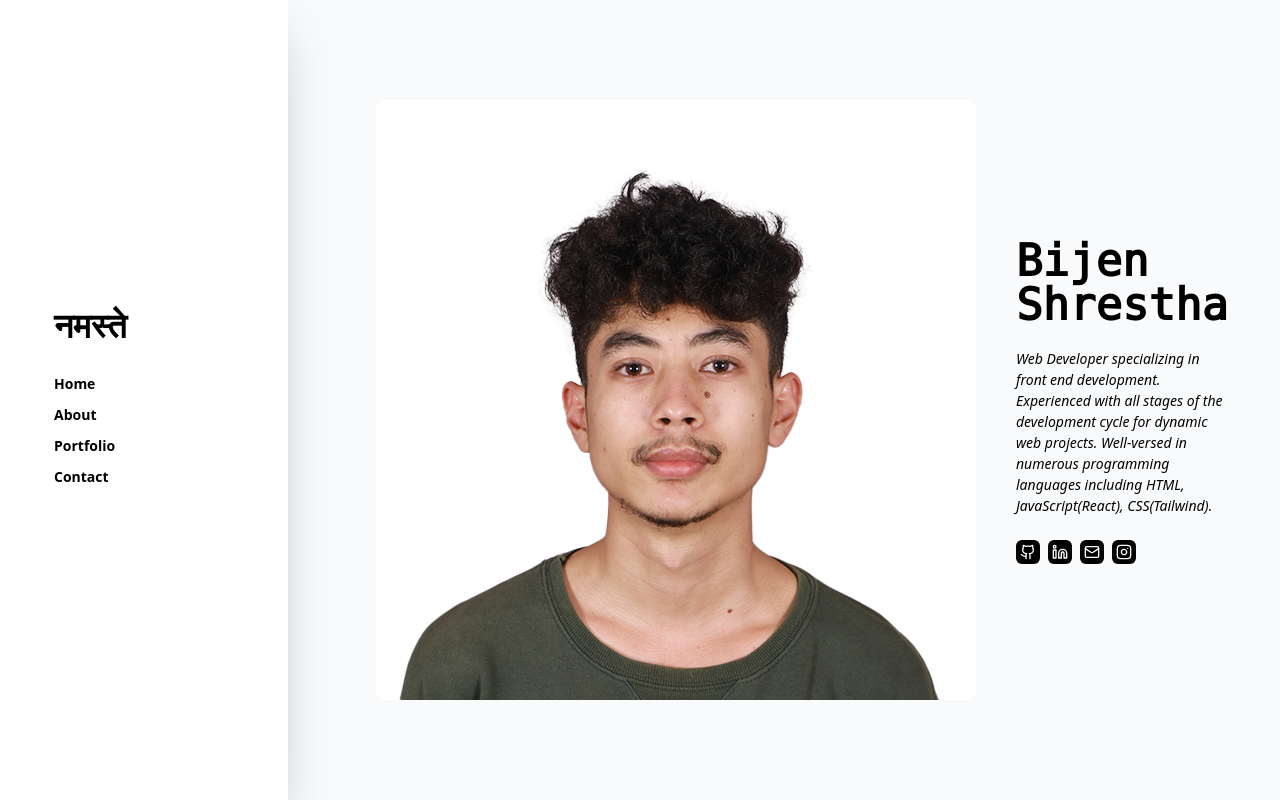
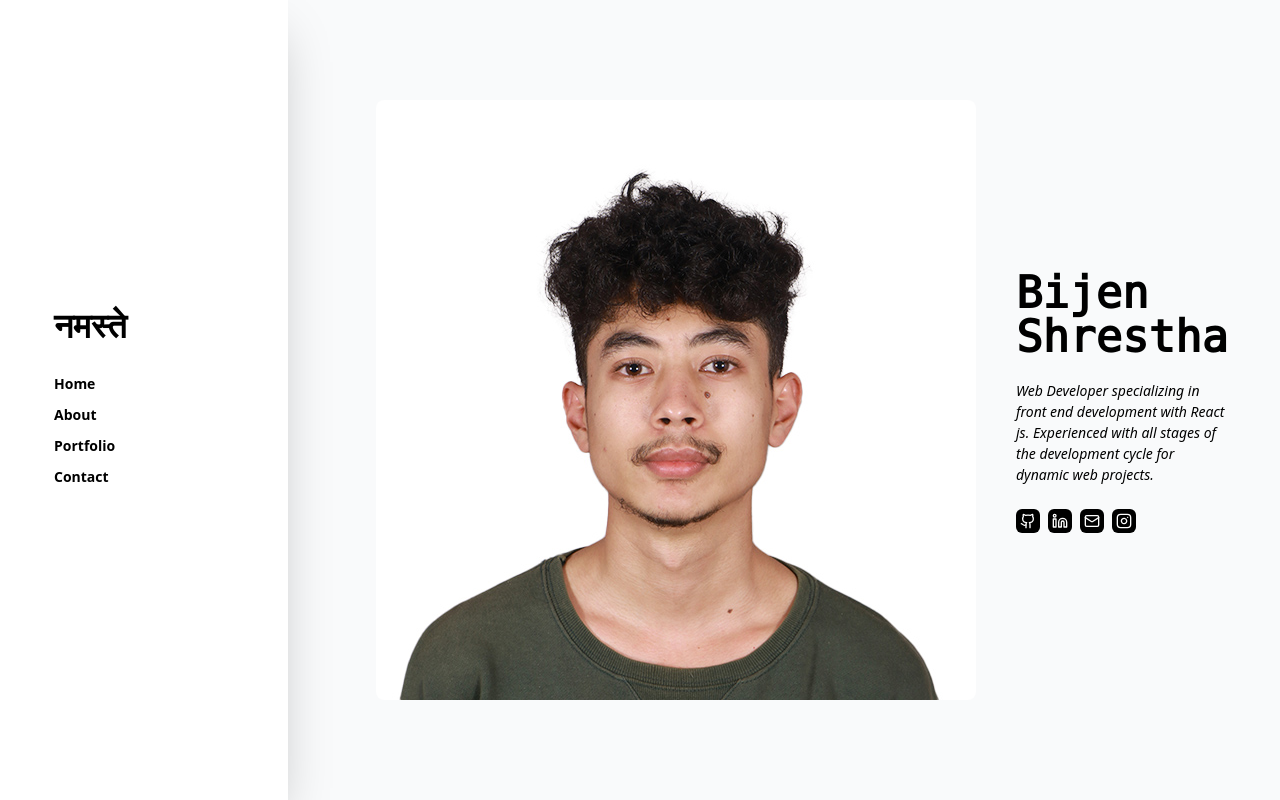
Before and after one commit to bijenShrestha980/portfolio, a Next.js app: page / in a window 1280 px wide. Built offline with nearby package versions, Linux system fonts and the light colour scheme.

Commit message:
par change

```diff
--- a/src/app/page.tsx
+++ b/src/app/page.tsx
@@ -64,10 +64,9 @@ export default function Home() {
         <div className="flex flex-col gap-6 max-w-[800px]">
           <h1 className="font-prima">Bijen Shrestha</h1>
           <p className="italic">
-            Web Developer specializing in front end development. Experienced
-            with all stages of the development cycle for dynamic web projects.
-            Well-versed in numerous programming languages including HTML,
-            JavaScript(React), CSS(Tailwind).
+            Web Developer specializing in front end development with React js.
+            Experienced with all stages of the development cycle for dynamic web
+            projects.
           </p>
           <ul className="flex gap-2">
             {links.map((item, i) => (
```
